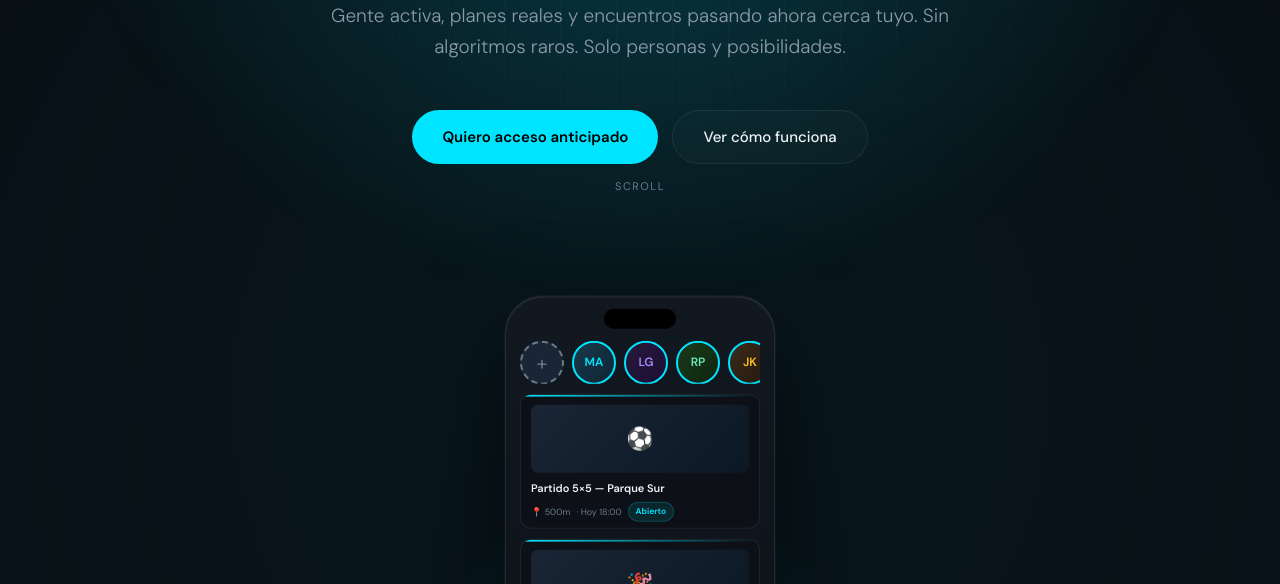
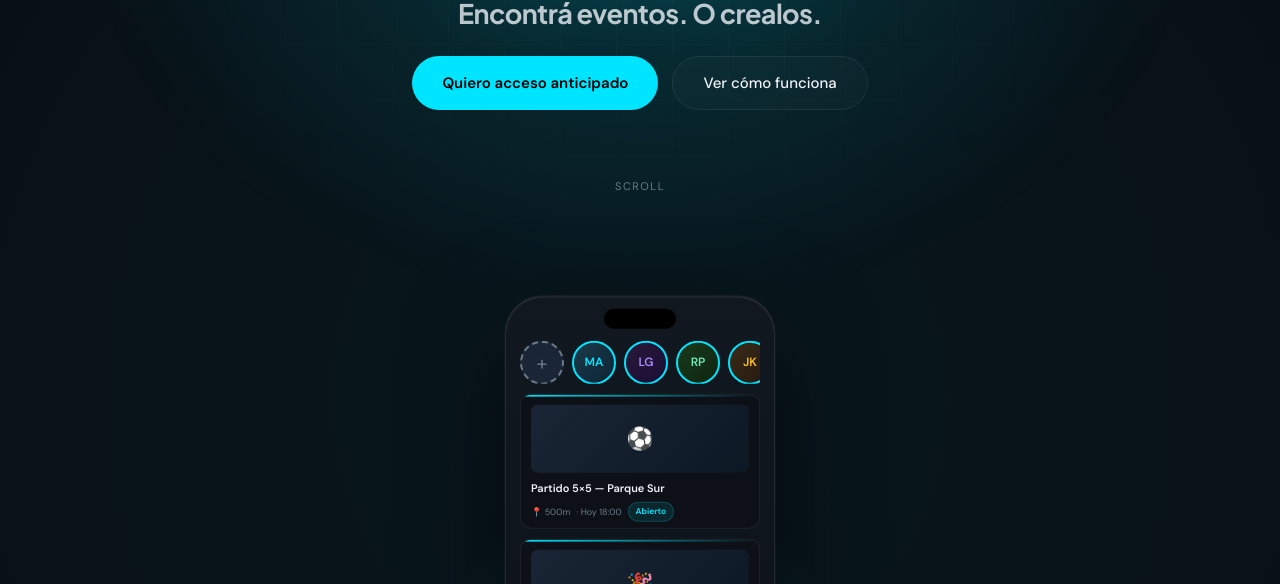
Before and after one commit to NicolasCanut/humans-landing, a plain HTML site: page index.html in a window 1280 px wide. Shown: the part 516-1100 px from the top of the page. Drawn offline with Linux system fonts and the light colour scheme.

Commit message:
Update index.html

```diff
--- a/index.html
+++ b/index.html
@@ -1273,11 +1273,6 @@
 
     <p class="hero-slogan2">Encontrá eventos. O crealos.</p>
 
-    <p class="hero-p">
-      Gente activa, planes reales y encuentros pasando ahora cerca tuyo.
-      Sin algoritmos raros. Solo personas y posibilidades.
-    </p>
-
     <div class="hero-ctas">
       <a href="#waitlist" class="btn-main">Quiero acceso anticipado</a>
       <a href="#como" class="btn-ghost">Ver cómo funciona</a>
```
